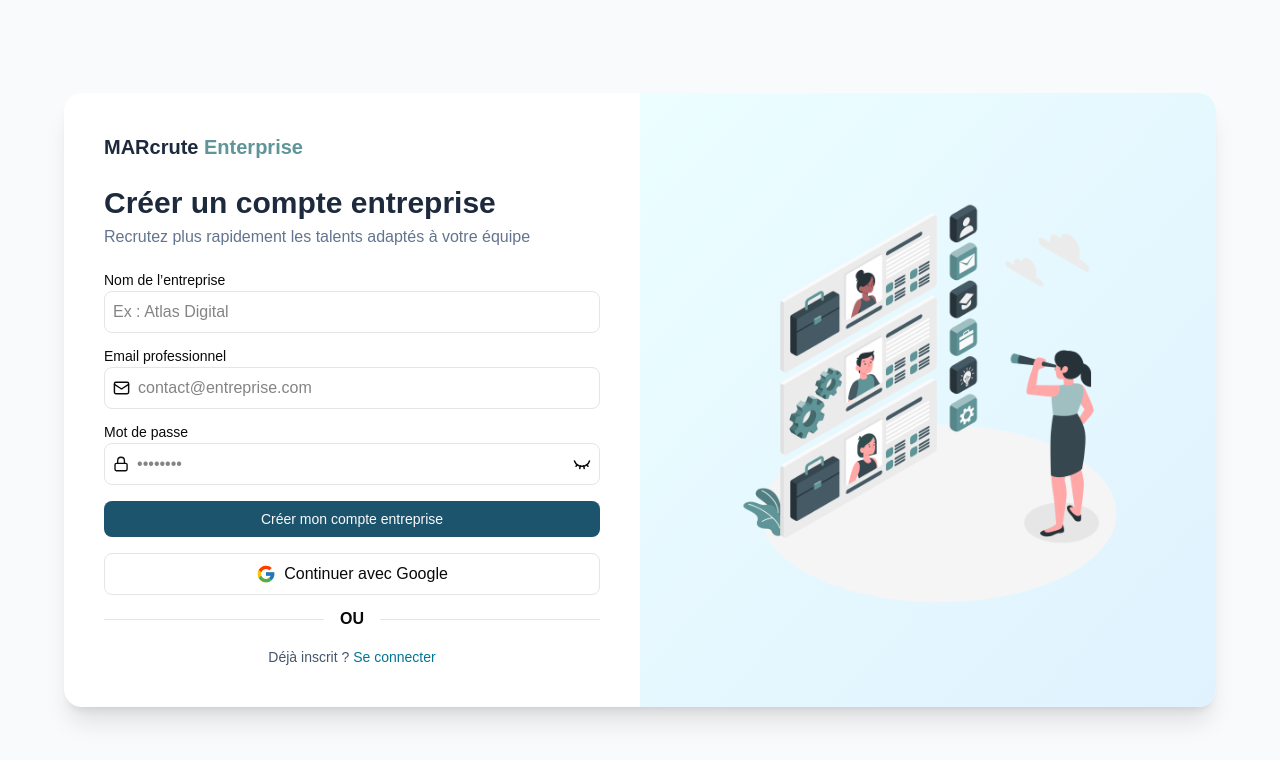
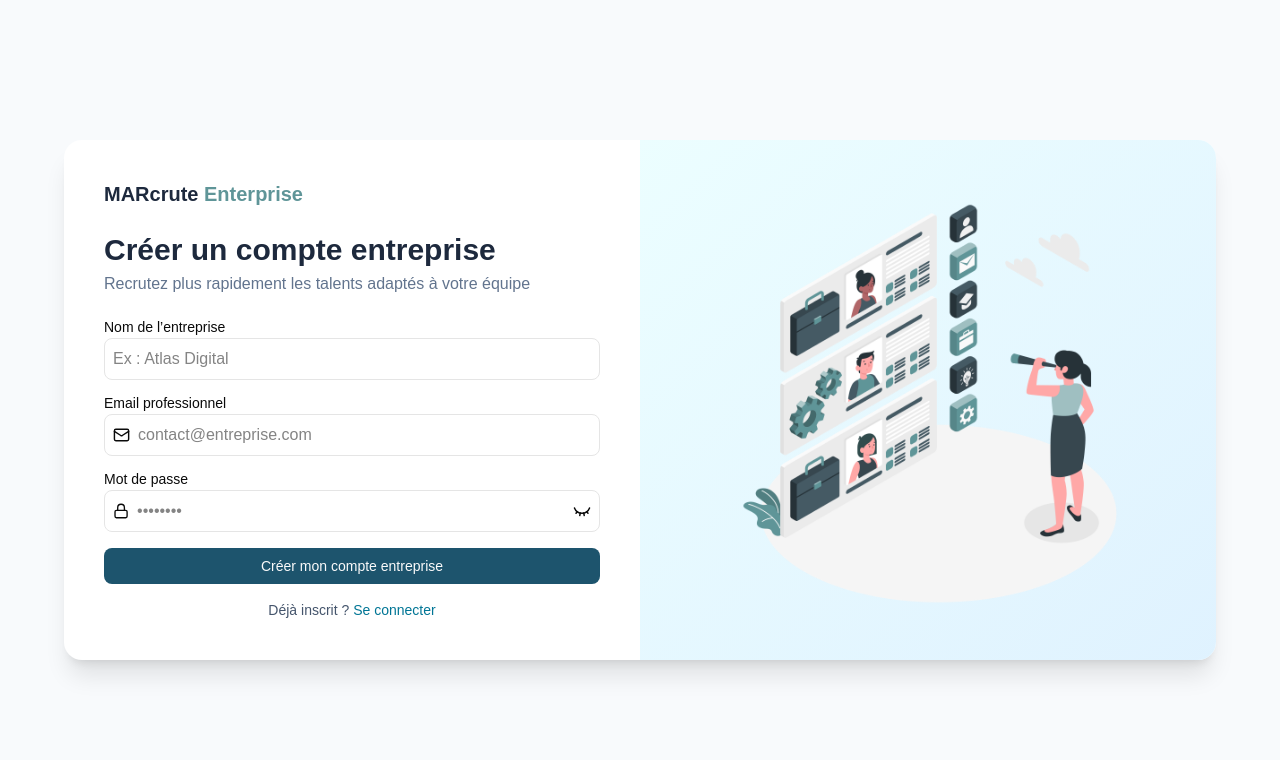
Before and after one commit to theonlyamjad/marcrute, a Next.js app: page /enterprise/sign-up in a window 1280 px wide. Shown: the top 760 px of the page. Built offline with nearby package versions, Linux system fonts and the light colour scheme; a web font is replaced by a local one.

Commit message:
:fire: clear: supprimer google Oauth dans entreprise

```diff
--- a/src/app/(auth)/enterprise/sign-up/page.tsx
+++ b/src/app/(auth)/enterprise/sign-up/page.tsx
@@ -65,9 +65,7 @@ const SignupPage = () => {
     }
   }
 
-  const handleGoogleSignIn = async () => {
-    await signIn("google", { callbackUrl: "/dashboard" })
-  }
+
 
 return (
   <div className="min-h-screen bg-slate-50 flex items-center justify-center px-4">
@@ -139,12 +137,6 @@ return (
                   {isLoading ? "Création..." : "Créer mon compte entreprise"}
                 </Button>
 
-                <OAuth
-                  text_1="Continuer avec Google"
-                  text_2="Continuer avec Microsoft"
-                  onGoogleClick={handleGoogleSignIn}
-                />
-
                 <p className="text-center text-sm text-slate-600">
                   Déjà inscrit ?{" "}
                   <Link
```
